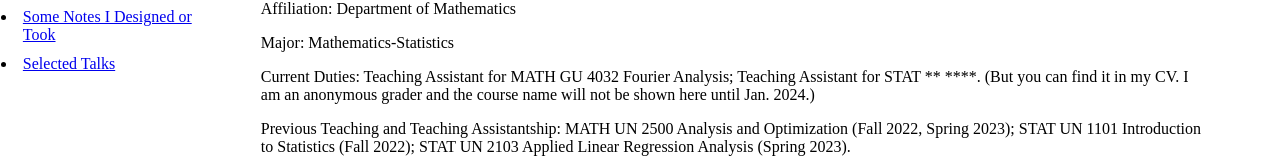
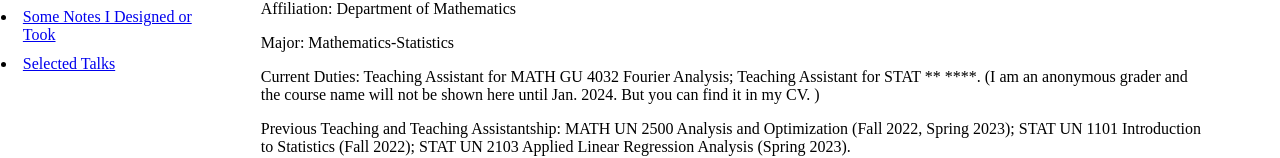
Before and after one commit to HeyuanYAO2704/heyuanyao2704, a plain HTML site: page index.html in a window 1280 px wide. Shown: the part 161-319 px from the top of the page. Drawn offline with Linux system fonts and the light colour scheme.

Commit message:
Update index.html

```diff
--- a/index.html
+++ b/index.html
@@ -26,7 +26,7 @@
             <p> Senior student (bachelor of Arts) at Columbia University </p>
             <p> Affiliation: Department of Mathematics </p>
             <p> Major: Mathematics-Statistics </p>
-            <p> Current Duties: Teaching Assistant for MATH GU 4032 Fourier Analysis; Teaching Assistant for STAT ** ****. (But you can find it in my CV. I am an anonymous grader and the course name will not be shown here until Jan. 2024.)</p>
+            <p> Current Duties: Teaching Assistant for MATH GU 4032 Fourier Analysis; Teaching Assistant for STAT ** ****. (I am an anonymous grader and the course name will not be shown here until Jan. 2024. But you can find it in my CV. )</p>
             <p> Previous Teaching and Teaching Assistantship: MATH UN 2500 Analysis and Optimization (Fall 2022, Spring 2023); STAT UN 1101 Introduction to Statistics (Fall 2022); STAT UN 2103 Applied Linear Regression Analysis (Spring 2023). </p>
             <p> Contact: hy2704 AT columbia DOT edu</p>
         </div>
```
